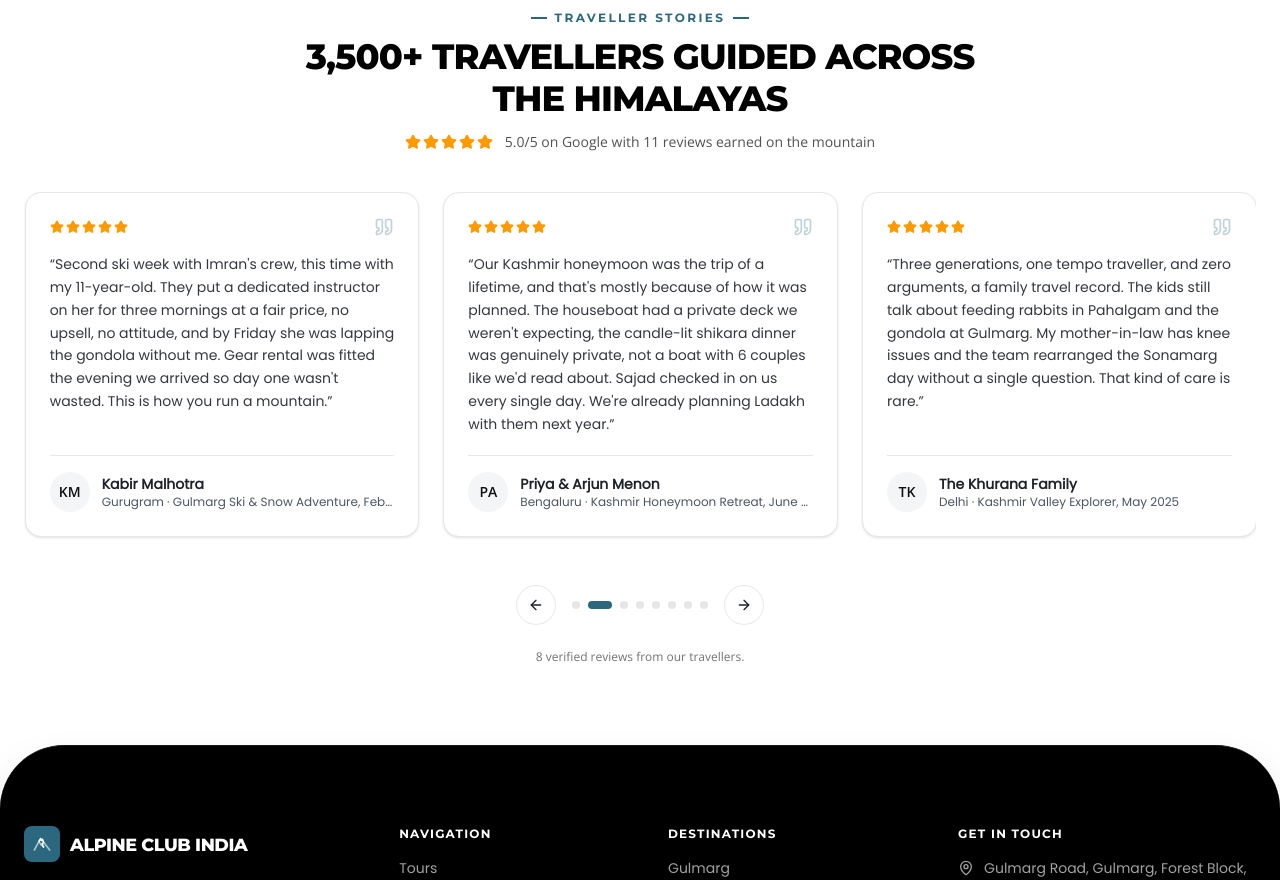
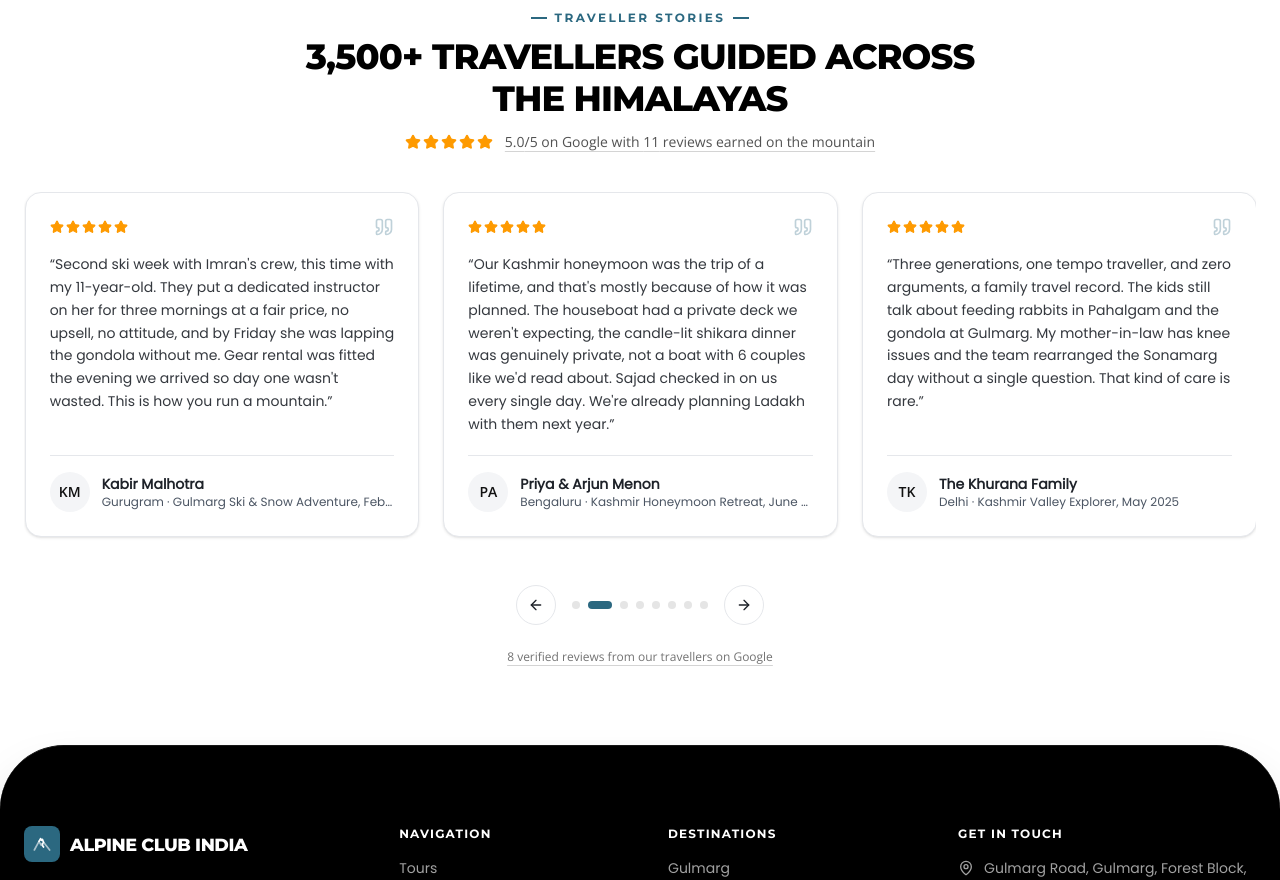
Before and after one commit to Saff9/alpinesite, a Next.js app: page / in a window 1280 px wide. Shown: the part 4180-5060 px from the top of the page. Built offline with nearby package versions, Linux system fonts and the light colour scheme.

Commit message:
add actual google busness profile

```diff
--- a/src/app/contact/page.tsx
+++ b/src/app/contact/page.tsx
@@ -1,10 +1,12 @@
 import type { Metadata } from "next";
 import {
   Clock,
+  ExternalLink,
   Mail,
   MapPin,
   MessageCircle,
   PhoneCall,
+  Star,
 } from "lucide-react";
 import { Accordion, AccordionContent, AccordionItem, AccordionTrigger } from "@/components/ui/accordion";
 import { PageHeader } from "@/components/shared/page-header";
@@ -71,6 +73,7 @@ const contactJsonLd = {
     "@type": "Organization",
     name: site.legalName,
     url: site.url,
+    sameAs: [site.googleReviewsUrl],
     telephone: site.phone,
     email: site.email,
     address: {
@@ -189,12 +192,13 @@ export default function ContactPage() {
                     {site.address.full}
                   </address>
                   <a
-                    href={`https://maps.google.com/?q=${encodeURIComponent(site.address.full)}`}
+                    href={site.googleReviewsUrl}
                     target="_blank"
                     rel="noopener noreferrer"
                     className="mt-2 inline-flex items-center gap-1.5 text-sm font-semibold text-brand underline-offset-4 transition-colors hover:underline"
                   >
-                    View on Google Maps
+                    View Google Business Profile
+                    <ExternalLink className="h-3.5 w-3.5" aria-hidden="true" />
                     <span className="sr-only"> (opens in a new tab)</span>
                   </a>
                 </div>
@@ -253,24 +257,43 @@ export default function ContactPage() {
         </div>
       </section>
 
-      {/* Map */}
-      <section className="py-14 sm:py-20" aria-labelledby="office-map">
-        <div className="mx-auto max-w-7xl px-4 sm:px-6">
+      {/* Google Business Profile */}
+      <section className="py-14 sm:py-20" aria-labelledby="google-business-profile">
+        <div className="mx-auto max-w-4xl px-4 sm:px-6">
           <SectionHeading
-            eyebrow="Find us"
-            title="One office, under the gondola line"
-            description="Gulmarg Road, Forest Block, a short walk from the Gondola base. In winter look for the skis leaning by the door and the kettle that's always on."
+            eyebrow="Find us on Google"
+            title="Our Google Business Profile"
+            description="Check our verified traveller reviews, directions, and live operating hours on Google."
             align="center"
           />
-          <div id="office-map" className="overflow-hidden rounded-2xl border border-border shadow-sm">
-            <iframe
-              src="https://maps.google.com/maps?q=Gulmarg%20Gondola%2C%20Gulmarg%2C%20Jammu%20and%20Kashmir%20193403&z=14&output=embed"
-              title="Google Map showing Alpine Club India's office on Gulmarg Road, Forest Block, Gulmarg"
-              loading="lazy"
-              className="h-[300px] w-full border-0 sm:h-[380px]"
-              referrerPolicy="no-referrer-when-downgrade"
-              allowFullScreen
-            />
+          <div
+            id="google-business-profile"
+            className="flex flex-col items-center justify-between gap-6 rounded-3xl border border-border bg-card p-6 text-center shadow-md sm:flex-row sm:p-8 sm:text-left"
+          >
+            <div className="space-y-2">
+              <div className="inline-flex items-center gap-2 rounded-full bg-amber-50 px-3 py-1 text-xs font-bold text-amber-800 border border-amber-200">
+                <Star className="h-3.5 w-3.5 fill-amber-400 text-amber-500" aria-hidden="true" />
+                <span>{site.stats.rating.toFixed(1)} ★ Rated on Google ({site.stats.reviewsCount} Reviews)</span>
+              </div>
+              <h3 className="font-heading text-xl font-extrabold uppercase text-foreground sm:text-2xl">
+                {site.name}
+              </h3>
+              <p className="text-sm text-muted-foreground">
+                {site.address.full}
+              </p>
+              <p className="text-xs text-muted-foreground">
+                {site.hours} · {site.phone}
+              </p>
+            </div>
+            <a
+              href={site.googleReviewsUrl}
+              target="_blank"
+              rel="noopener noreferrer"
+              className="inline-flex h-12 w-full shrink-0 items-center justify-center gap-2 rounded-xl bg-brand px-6 font-heading text-xs font-bold uppercase tracking-wider text-white shadow-sm transition-colors hover:bg-brand-deep sm:w-auto"
+            >
+              <span>Open Google Profile</span>
+              <ExternalLink className="h-4 w-4" aria-hidden="true" />
+            </a>
           </div>
         </div>
       </section>
--- a/src/app/page.tsx
+++ b/src/app/page.tsx
@@ -141,17 +141,29 @@ export default function HomePage() {
               <h2 id="testimonials-heading" className="font-heading text-2xl font-extrabold uppercase tracking-tight text-black sm:text-3xl lg:text-[2.2rem]">
                 {site.stats.travellersServed} Travellers Guided Across the Himalayas
               </h2>
-              <div className="mt-3 flex flex-wrap items-center justify-center gap-3">
+              <a
+                href={site.googleReviewsUrl}
+                target="_blank"
+                rel="noopener noreferrer"
+                className="mt-3 flex flex-wrap items-center justify-center gap-3 transition-opacity hover:opacity-80"
+              >
                 <RatingStars rating={site.stats.rating} size="md" />
-                <p className="text-sm text-neutral-600">
+                <p className="text-sm text-neutral-600 underline decoration-neutral-300 underline-offset-4">
                   {site.stats.rating.toFixed(1)}/5 on Google with {site.stats.reviewsCount} reviews earned on the mountain
                 </p>
-              </div>
+              </a>
             </div>
           </div>
           <TestimonialsCarousel />
           <p className="mt-6 text-center text-xs text-neutral-500">
-            {testimonials.length} verified reviews from our travellers.
+            <a
+              href={site.googleReviewsUrl}
+              target="_blank"
+              rel="noopener noreferrer"
+              className="underline decoration-neutral-300 underline-offset-4 hover:text-brand"
+            >
+              {testimonials.length} verified reviews from our travellers on Google
+            </a>
           </p>
         </div>
       </section>
--- a/src/components/layout/footer.tsx
+++ b/src/components/layout/footer.tsx
@@ -111,7 +111,7 @@ export function Footer() {
             <ul className="mt-4 space-y-3 font-poppins font-normal text-sm">
               <li>
                 <a
-                  href={`https://maps.google.com/?q=${encodeURIComponent(site.address.full)}`}
+                  href={site.googleReviewsUrl}
                   target="_blank"
                   rel="noopener noreferrer"
                   className="flex gap-2.5 font-poppins font-normal transition-colors hover:text-white"
--- a/src/data/site.ts
+++ b/src/data/site.ts
@@ -29,7 +29,7 @@ export const site = {
     youtube: "https://youtube.com/@alpineclubindia",
     twitter: "https://x.com/alpineclubindia",
   },
-  googleReviewsUrl: "https://www.google.com/search?q=gulmarg+guids+agency",
+  googleReviewsUrl: "https://share.google/64IbJkTNczkNhRyuT",
   stats: {
     yearsExperience: 13,
     travellersServed: "3,500+",
```
